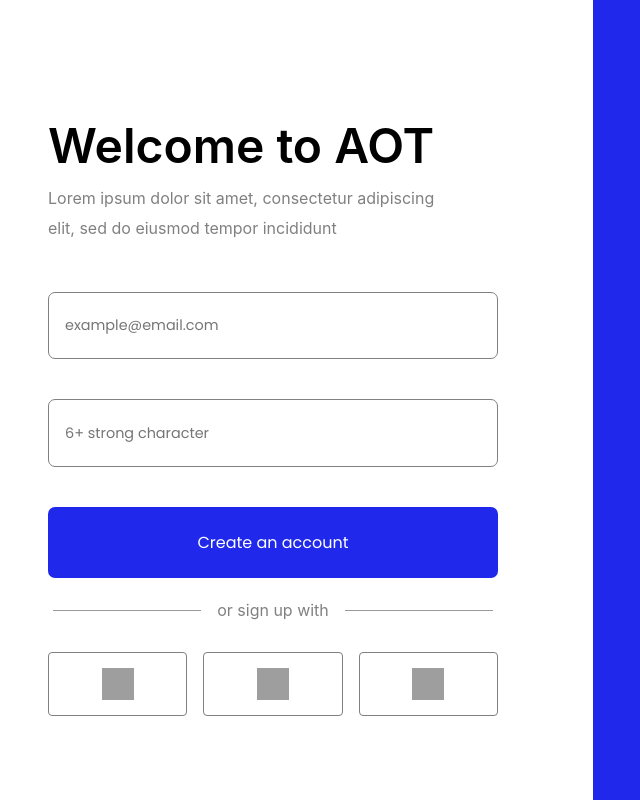
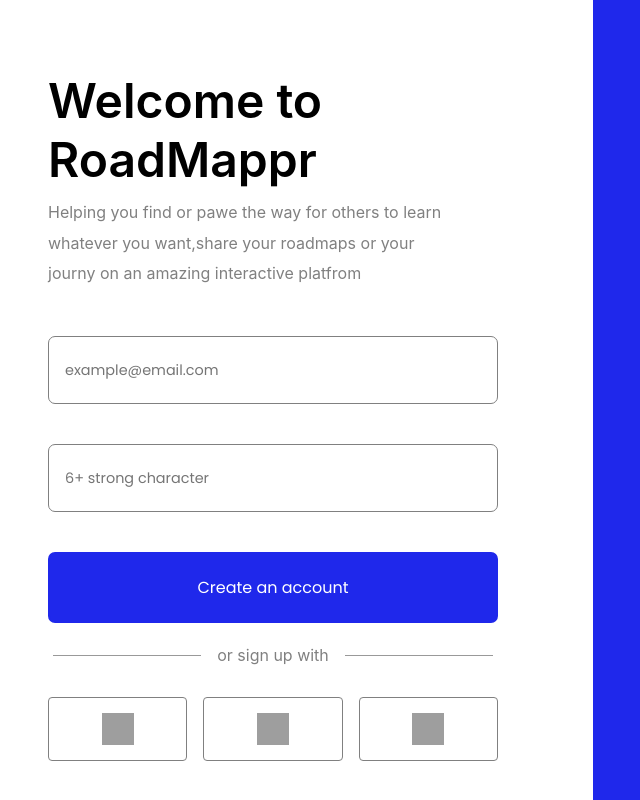
Before and after one commit to YogPanjarale/null-pointers, a Next.js app: page /login in a window 1280 px wide. Shown: the whole page, without its empty margins (47-687 px from the left). Built offline with nearby package versions, Linux system fonts and the light colour scheme; grey boxes are pictures that could not be loaded.

Commit message:
some text editing

```diff
--- a/pages/login.tsx
+++ b/pages/login.tsx
@@ -122,8 +122,8 @@ function App() {
       <Body>
         <LeftContainer>
           <LeftInner>
-            <Heading>Welcome to AOT</Heading>
-            <Subtext>Lorem ipsum dolor sit amet, consectetur adipiscing elit, sed do eiusmod tempor incididunt</Subtext>
+            <Heading>Welcome to RoadMappr</Heading>
+            <Subtext>Helping you find or pawe the way for others to learn whatever you want,share your roadmaps or your journy on an amazing interactive platfrom</Subtext>
             <InputContainer>
               <LoginInput placeholder="example@email.com"></LoginInput>
               <LoginInput placeholder="6+ strong character"></LoginInput>
```
